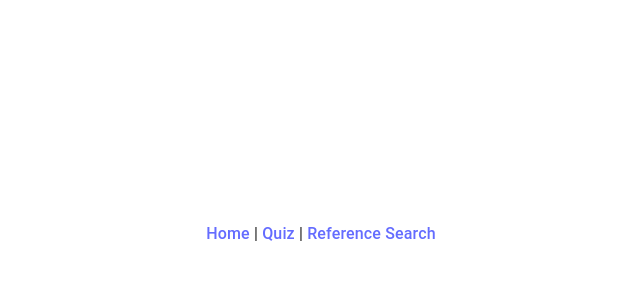
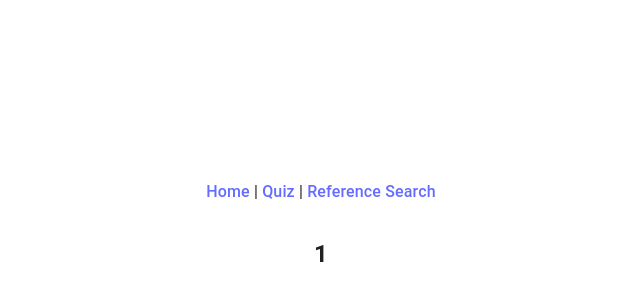
Before and after one commit to meghnamitt/Significant, a React (Vite) app in the folder significant/: page /reference-view/1 in a window 1280 px wide. Shown: the part 158-458 px from the top of the page, without its empty margins (319-959 px from the left). Built offline with nearby package versions, Linux system fonts and the light colour scheme.

Commit message:
Added Reference View
Clicking on any word in ReferenceSearch will now open a ReferenceView tab that shows that word.

```diff
--- a/significant/src/App.jsx
+++ b/significant/src/App.jsx
@@ -3,6 +3,7 @@ import { BrowserRouter as Router, Routes, Route, Link } from 'react-router-dom';
 import HomePage from './pages/HomePage';
 import QuizPage from './pages/QuizPage';
 import ReferenceSearch from './pages/ReferenceSearch';
+import ReferenceView from './pages/ReferenceView';
 import './App.css'
 
 function App() {
@@ -18,6 +19,7 @@ function App() {
           <Route path="/" element={<HomePage />} />
           <Route path="/quiz" element={<QuizPage />} />
           <Route path="/reference-search" element={<ReferenceSearch />} />
+          <Route path="/reference-view/:word" element={<ReferenceView />} />
         </Routes>
       </div>
     </Router>
--- /dev/null
+++ b/significant/src/pages/ReferenceView.jsx
@@ -0,0 +1,13 @@
+import React from 'react';
+import { useParams } from 'react-router-dom';
+
+const ReferenceView = () => {
+  const { word } = useParams();
+  return (
+    <div style={{ maxWidth: 600, margin: '2rem auto', textAlign: 'center' }}>
+      <h2>{word}</h2>
+    </div>
+  );
+};
+
+export default ReferenceView;
```
